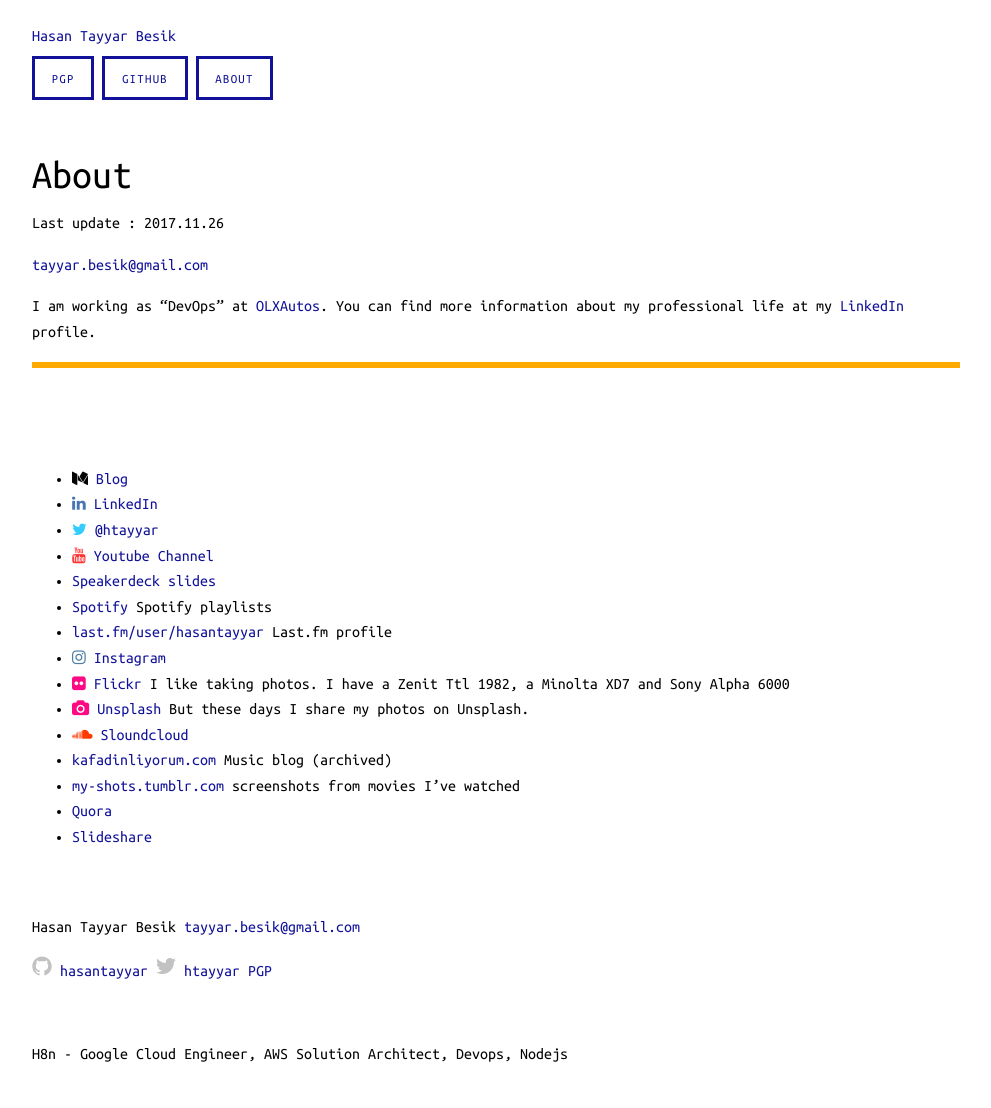
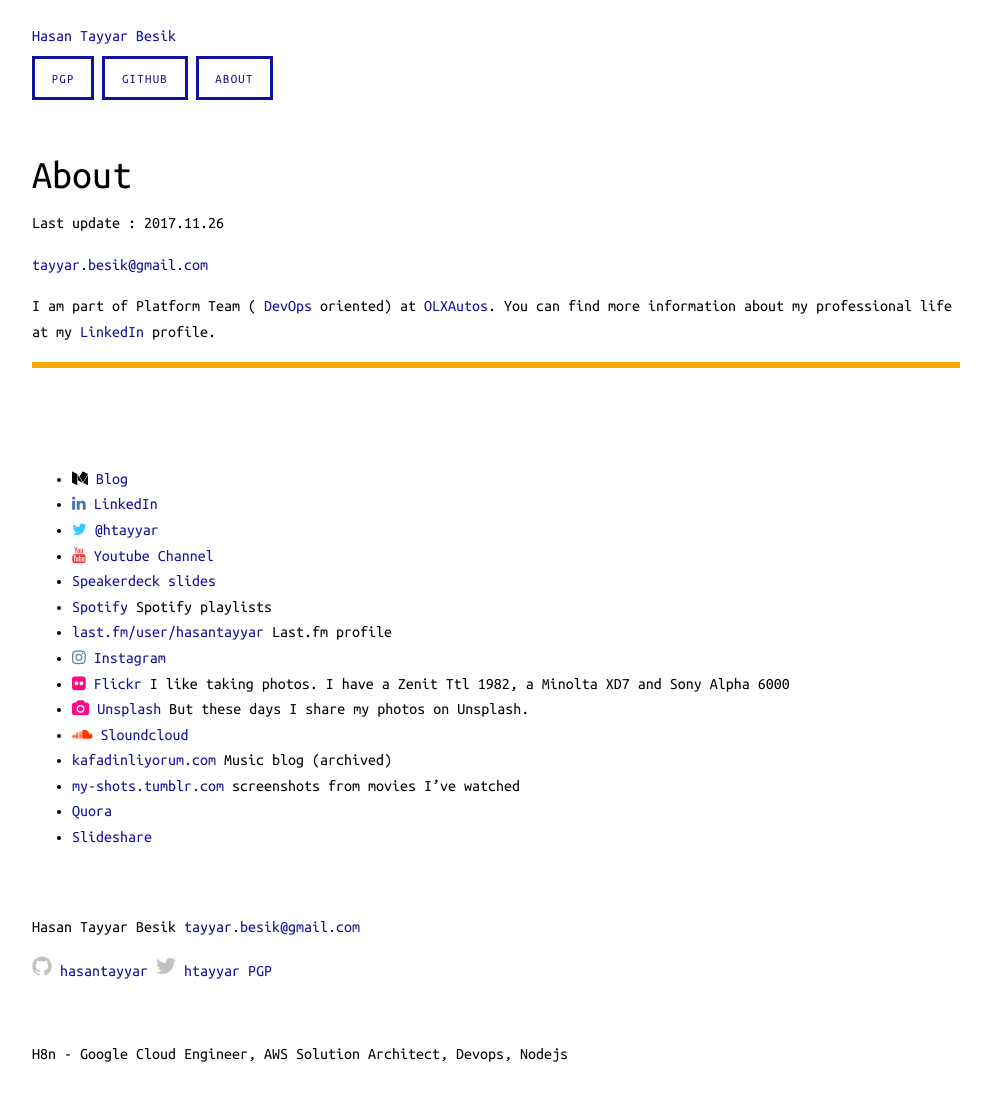
Before and after one commit to hasantayyar/hasantayyar.net, a Jekyll site: the page built from about.md, in a window 1280 px wide. Shown: the whole page, without its empty margins (144-1135 px from the left). Built offline with Jekyll 4.4.1, drawn with Linux system fonts in a browser that asks for light colours; Markdown is read by kramdown in place of the engine named in the settings.

Commit message:
dont say devops to me

```diff
--- a/about.md
+++ b/about.md
@@ -7,7 +7,7 @@
 
 [tayyar.besik@gmail.com](mailto:tayyar.besik@gmail.com)
 
-I am working as "DevOps" at [OLXAutos](https://www.olxgroup.com/locations/germany-berlin). You can find more information about my professional life at my [LinkedIn][linkedin] profile.
+I am part of Platform Team ( [DevOps](https://en.wikipedia.org/wiki/DevOps) oriented) at [OLXAutos](https://www.olxgroup.com/locations/germany-berlin). You can find more information about my professional life at my [LinkedIn][linkedin] profile.
 
 <hr> <br>
 
```
